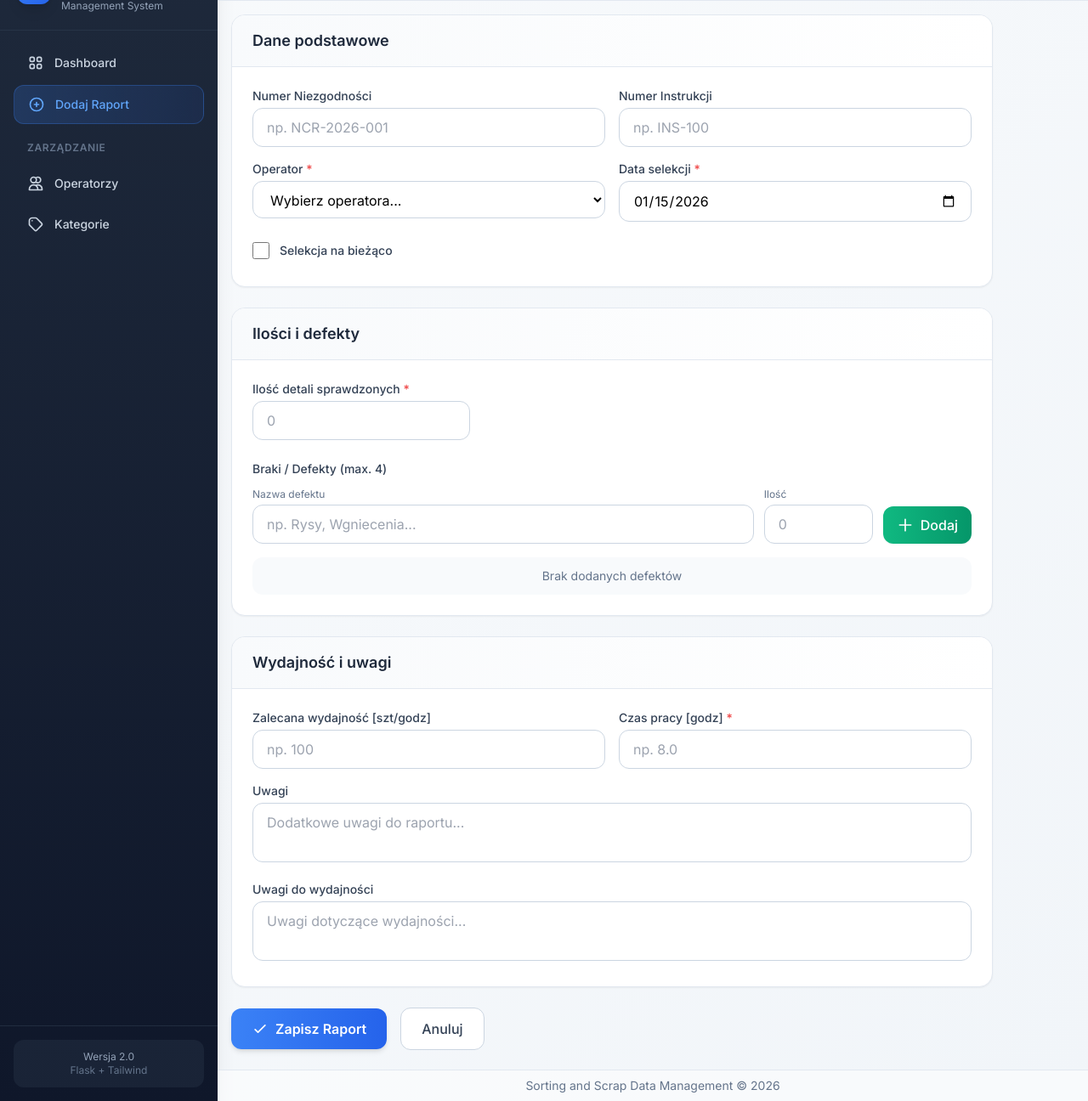
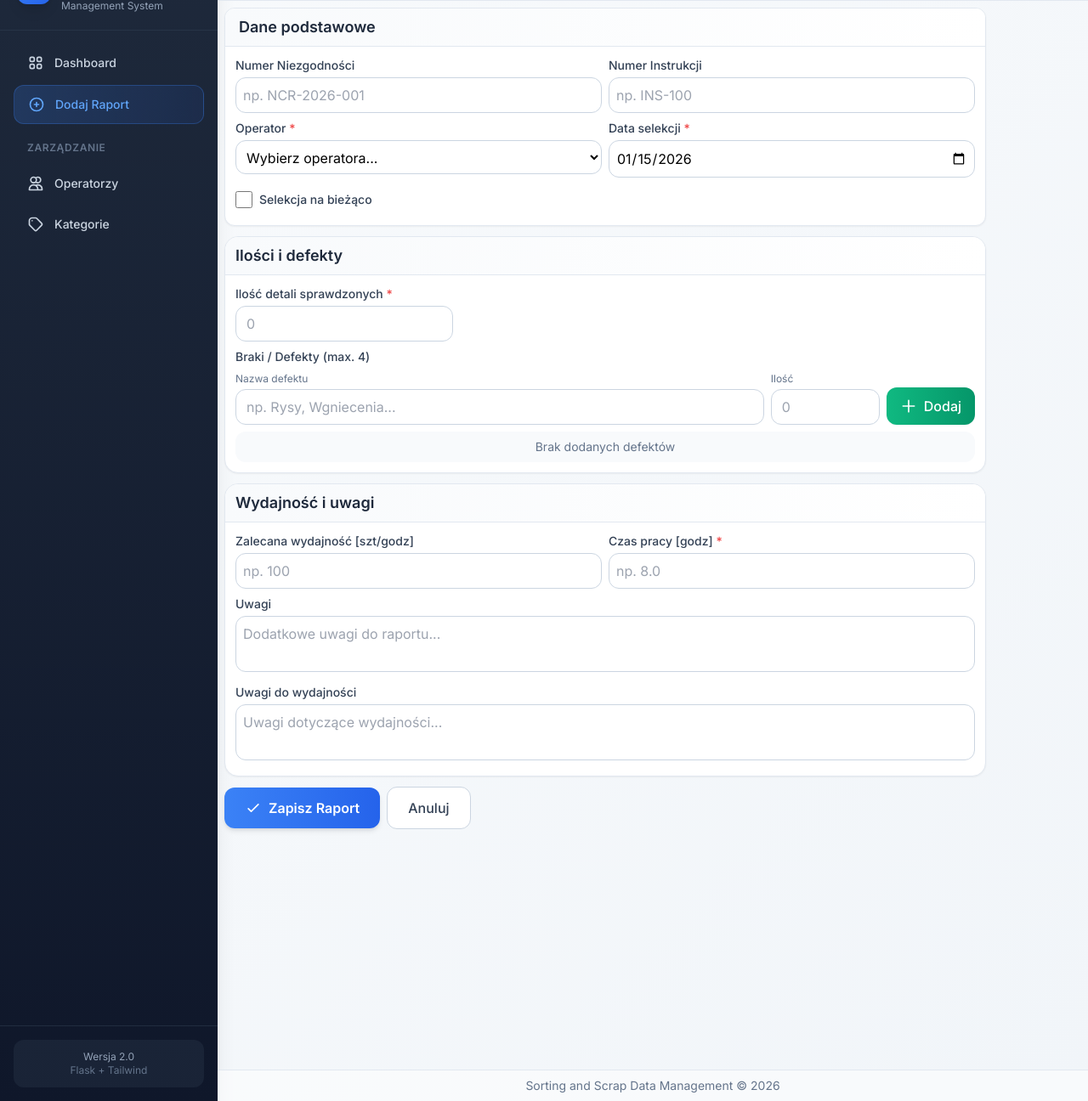
Before and after one commit to perysek/sorting_management, a Flask app: page /reports/create in a window 1280 px wide. Shown: the part 64-1360 px from the top of the page at 85% size. Run offline with Flask 3, Linux system fonts and the light colour scheme; some libraries are stand-ins or nearby versions.

Commit message:
Manual updates by user

```diff
--- a/app/templates/base.html
+++ b/app/templates/base.html
@@ -65,7 +65,7 @@
         * {
             transition-property: background-color, border-color, color, fill, stroke, opacity, box-shadow, transform;
             transition-timing-function: cubic-bezier(0.4, 0, 0.2, 1);
-            transition-duration: 150ms;
+            transition-duration: 300ms;
         }
 
         /* Table hover effect */
@@ -97,16 +97,13 @@
                     <h1 class="text-xl font-semibold text-slate-800">{% block page_title %}Dashboard{% endblock %}</h1>
                     <p class="text-sm text-slate-500">{% block page_subtitle %}{% endblock %}</p>
                 </div>
-                <div class="flex items-center gap-2">
-                    <span class="text-sm text-slate-500">{{ now().strftime('%Y-%m-%d %H:%M') if now is defined else '' }}</span>
-                </div>
             </header>
 
             <!-- Flash Messages -->
             {% include 'components/flash_messages.html' %}
 
             <!-- Page Content -->
-            <main class="flex-1 overflow-auto p-4">
+            <main class="flex-1 overflow-auto p-2">
                 {% block content %}{% endblock %}
             </main>
 
--- a/app/templates/reports/create.html
+++ b/app/templates/reports/create.html
@@ -6,33 +6,33 @@
 {% block page_subtitle %}Wprowadź dane z nowego raportu sortowania{% endblock %}
 
 {% block content %}
-<form method="POST" action="{{ url_for('reports.create') }}" class="max-w-4xl space-y-6" id="reportForm">
+<form method="POST" action="{{ url_for('reports.create') }}" class="max-w-4xl space-y-3" id="reportForm">
     <!-- Basic Info Card -->
-    <div class="bg-white rounded-2xl shadow-sm border border-slate-200 overflow-hidden">
-        <div class="px-6 py-4 border-b border-slate-200 bg-gradient-to-r from-slate-50 to-white">
+    <div class="bg-white rounded-xl shadow-sm border border-slate-200 overflow-hidden">
+        <div class="px-4 py-2 border-b border-slate-200 bg-gradient-to-r from-slate-50 to-white">
             <h2 class="text-lg font-semibold text-slate-800">Dane podstawowe</h2>
         </div>
-        <div class="p-6 space-y-4">
-            <div class="grid grid-cols-1 md:grid-cols-2 gap-4">
+        <div class="p-3 space-y-2">
+            <div class="grid grid-cols-1 md:grid-cols-2 gap-2">
                 <div>
                     <label for="nr_niezgodnosci" class="block text-sm font-medium text-slate-700 mb-1">Numer Niezgodności</label>
                     <input type="text" name="nr_niezgodnosci" id="nr_niezgodnosci"
-                           class="w-full px-4 py-2.5 rounded-xl border border-slate-300 focus:ring-2 focus:ring-primary-500 focus:border-primary-500 transition-shadow"
+                           class="w-full px-2 py-2 rounded-xl border border-slate-300 focus:ring-2 focus:ring-primary-500 focus:border-primary-500 transition-shadow"
                            placeholder="np. NCR-2026-001">
                 </div>
                 <div>
                     <label for="nr_instrukcji" class="block text-sm font-medium text-slate-700 mb-1">Numer Instrukcji</label>
                     <input type="text" name="nr_instrukcji" id="nr_instrukcji"
-                           class="w-full px-4 py-2.5 rounded-xl border border-slate-300 focus:ring-2 focus:ring-primary-500 focus:border-primary-500 transition-shadow"
+                           class="w-full px-2 py-2 rounded-xl border border-slate-300 focus:ring-2 focus:ring-primary-500 focus:border-primary-500 transition-shadow"
                            placeholder="np. INS-100">
                 </div>
             </div>
 
-            <div class="grid grid-cols-1 md:grid-cols-2 gap-4">
+            <div class="grid grid-cols-1 md:grid-cols-2 gap-2">
                 <div>
                     <label for="operator_id" class="block text-sm font-medium text-slate-700 mb-1">Operator <span class="text-red-500">*</span></label>
                     <select name="operator_id" id="operator_id" required
-                            class="w-full px-4 py-2.5 rounded-xl border border-slate-300 focus:ring-2 focus:ring-primary-500 focus:border-primary-500 transition-shadow bg-white">
+                            class="w-full px-2 py-2 rounded-xl border border-slate-300 focus:ring-2 focus:ring-primary-500 focus:border-primary-500 transition-shadow bg-white">
                         <option value="">Wybierz operatora...</option>
                         {% for op in operators %}
                         <option value="{{ op.id }}">{{ op.nr_operatora }} - {{ op.imie_nazwisko }}</option>
@@ -42,11 +42,11 @@
                 <div>
                     <label for="data_selekcji" class="block text-sm font-medium text-slate-700 mb-1">Data selekcji <span class="text-red-500">*</span></label>
                     <input type="date" name="data_selekcji" id="data_selekcji" required
-                           class="w-full px-4 py-2.5 rounded-xl border border-slate-300 focus:ring-2 focus:ring-primary-500 focus:border-primary-500 transition-shadow">
+                           class="w-full px-2 py-2 rounded-xl border border-slate-300 focus:ring-2 focus:ring-primary-500 focus:border-primary-500 transition-shadow">
                 </div>
             </div>
 
-            <div class="flex items-center gap-3 py-2">
+            <div class="flex items-center gap-2 py-2">
                 <input type="checkbox" name="selekcja_na_biezaco" id="selekcja_na_biezaco"
                        class="w-5 h-5 rounded border-slate-300 text-primary-600 focus:ring-primary-500">
                 <label for="selekcja_na_biezaco" class="text-sm font-medium text-slate-700">Selekcja na bieżąco</label>
@@ -56,35 +56,35 @@
 
     <!-- Quantities Card -->
     <div class="bg-white rounded-2xl shadow-sm border border-slate-200 overflow-hidden">
-        <div class="px-6 py-4 border-b border-slate-200 bg-gradient-to-r from-slate-50 to-white">
+        <div class="px-3 py-2 border-b border-slate-200 bg-gradient-to-r from-slate-50 to-white">
             <h2 class="text-lg font-semibold text-slate-800">Ilości i defekty</h2>
         </div>
-        <div class="p-6 space-y-6">
+        <div class="p-3 space-y-2">
             <div>
                 <label for="ilosc_detali_sprawdzonych" class="block text-sm font-medium text-slate-700 mb-1">
                     Ilość detali sprawdzonych <span class="text-red-500">*</span>
                 </label>
                 <input type="number" name="ilosc_detali_sprawdzonych" id="ilosc_detali_sprawdzonych" required min="0"
-                       class="w-full md:w-64 px-4 py-2.5 rounded-xl border border-slate-300 focus:ring-2 focus:ring-primary-500 focus:border-primary-500 transition-shadow"
+                       class="w-full md:w-64 px-3 py-2 rounded-xl border border-slate-300 focus:ring-2 focus:ring-primary-500 focus:border-primary-500 transition-shadow"
                        placeholder="0">
             </div>
 
             <!-- Defects Section -->
             <div>
-                <label class="block text-sm font-medium text-slate-700 mb-3">Braki / Defekty (max. 4)</label>
+                <label class="block text-sm font-medium text-slate-700 mb-2">Braki / Defekty (max. 4)</label>
 
                 <!-- Add Defect Row -->
-                <div class="flex items-end gap-3 mb-4">
+                <div class="flex items-end gap-2 mb-2">
                     <div class="flex-1">
                         <label class="block text-xs text-slate-500 mb-1">Nazwa defektu</label>
                         <input type="text" id="defekt_input"
-                               class="w-full px-4 py-2.5 rounded-xl border border-slate-300 focus:ring-2 focus:ring-primary-500 focus:border-primary-500 transition-shadow"
+                               class="w-full px-3 py-2 rounded-xl border border-slate-300 focus:ring-2 focus:ring-primary-500 focus:border-primary-500 transition-shadow"
                                placeholder="np. Rysy, Wgniecenia...">
                     </div>
                     <div class="w-32">
                         <label class="block text-xs text-slate-500 mb-1">Ilość</label>
                         <input type="number" id="defekt_ilosc_input" min="1"
-                               class="w-full px-4 py-2.5 rounded-xl border border-slate-300 focus:ring-2 focus:ring-primary-500 focus:border-primary-500 transition-shadow"
+                               class="w-full px-3 py-2 rounded-xl border border-slate-300 focus:ring-2 focus:ring-primary-500 focus:border-primary-500 transition-shadow"
                                placeholder="0">
                     </div>
                     <button type="button" onclick="addDefekt()"
@@ -98,7 +98,7 @@
 
                 <!-- Defects List -->
                 <div id="defekty_list" class="space-y-2">
-                    <div class="px-4 py-3 bg-slate-50 rounded-xl text-sm text-slate-500 text-center" id="no_defekty_message">
+                    <div class="px-3 py-2 bg-slate-50 rounded-xl text-sm text-slate-500 text-center" id="no_defekty_message">
                         Brak dodanych defektów
                     </div>
                 </div>
@@ -108,21 +108,21 @@
 
     <!-- Performance Card -->
     <div class="bg-white rounded-2xl shadow-sm border border-slate-200 overflow-hidden">
-        <div class="px-6 py-4 border-b border-slate-200 bg-gradient-to-r from-slate-50 to-white">
+        <div class="px-3 py-2 border-b border-slate-200 bg-gradient-to-r from-slate-50 to-white">
             <h2 class="text-lg font-semibold text-slate-800">Wydajność i uwagi</h2>
         </div>
-        <div class="p-6 space-y-4">
-            <div class="grid grid-cols-1 md:grid-cols-2 gap-4">
+        <div class="p-3 space-y-2">
+            <div class="grid grid-cols-1 md:grid-cols-2 gap-2">
                 <div>
                     <label for="zalecana_wydajnosc" class="block text-sm font-medium text-slate-700 mb-1">Zalecana wydajność [szt/godz]</label>
                     <input type="number" name="zalecana_wydajnosc" id="zalecana_wydajnosc" step="0.1" min="0"
-                           class="w-full px-4 py-2.5 rounded-xl border border-slate-300 focus:ring-2 focus:ring-primary-500 focus:border-primary-500 transition-shadow"
+                           class="w-full px-2 py-2 rounded-xl border border-slate-300 focus:ring-2 focus:ring-primary-500 focus:border-primary-500 transition-shadow"
                            placeholder="np. 100">
                 </div>
                 <div>
                     <label for="czas_pracy" class="block text-sm font-medium text-slate-700 mb-1">Czas pracy [godz] <span class="text-red-500">*</span></label>
                     <input type="number" name="czas_pracy" id="czas_pracy" step="0.1" min="0" required
-                           class="w-full px-4 py-2.5 rounded-xl border border-slate-300 focus:ring-2 focus:ring-primary-500 focus:border-primary-500 transition-shadow"
+                           class="w-full px-2 py-2 rounded-xl border border-slate-300 focus:ring-2 focus:ring-primary-500 focus:border-primary-500 transition-shadow"
                            placeholder="np. 8.0">
                 </div>
             </div>
@@ -130,21 +130,21 @@
             <div>
                 <label for="uwagi" class="block text-sm font-medium text-slate-700 mb-1">Uwagi</label>
                 <textarea name="uwagi" id="uwagi" rows="2"
-                          class="w-full px-4 py-2.5 rounded-xl border border-slate-300 focus:ring-2 focus:ring-primary-500 focus:border-primary-500 transition-shadow resize-none"
+                          class="w-full px-2 py-2 rounded-xl border border-slate-300 focus:ring-2 focus:ring-primary-500 focus:border-primary-500 transition-shadow resize-none"
                           placeholder="Dodatkowe uwagi do raportu..."></textarea>
             </div>
 
             <div>
                 <label for="uwagi_do_wydajnosci" class="block text-sm font-medium text-slate-700 mb-1">Uwagi do wydajności</label>
                 <textarea name="uwagi_do_wydajnosci" id="uwagi_do_wydajnosci" rows="2"
-                          class="w-full px-4 py-2.5 rounded-xl border border-slate-300 focus:ring-2 focus:ring-primary-500 focus:border-primary-500 transition-shadow resize-none"
+                          class="w-full px-2 py-2 rounded-xl border border-slate-300 focus:ring-2 focus:ring-primary-500 focus:border-primary-500 transition-shadow resize-none"
                           placeholder="Uwagi dotyczące wydajności..."></textarea>
             </div>
         </div>
     </div>
 
     <!-- Actions -->
-    <div class="flex items-center gap-4">
+    <div class="flex items-center gap-2">
         <button type="submit"
                 class="px-6 py-3 bg-gradient-to-r from-primary-500 to-primary-600 text-white font-semibold rounded-xl hover:from-primary-600 hover:to-primary-700 shadow-md hover:shadow-lg transition-all flex items-center gap-2">
             <svg class="w-5 h-5" fill="none" stroke="currentColor" viewBox="0 0 24 24">
```
Also changed, not shown: app/templates/dashboard/index.html (+25 -25 lines), app/templates/reports/view.html (+5 -7 lines).
